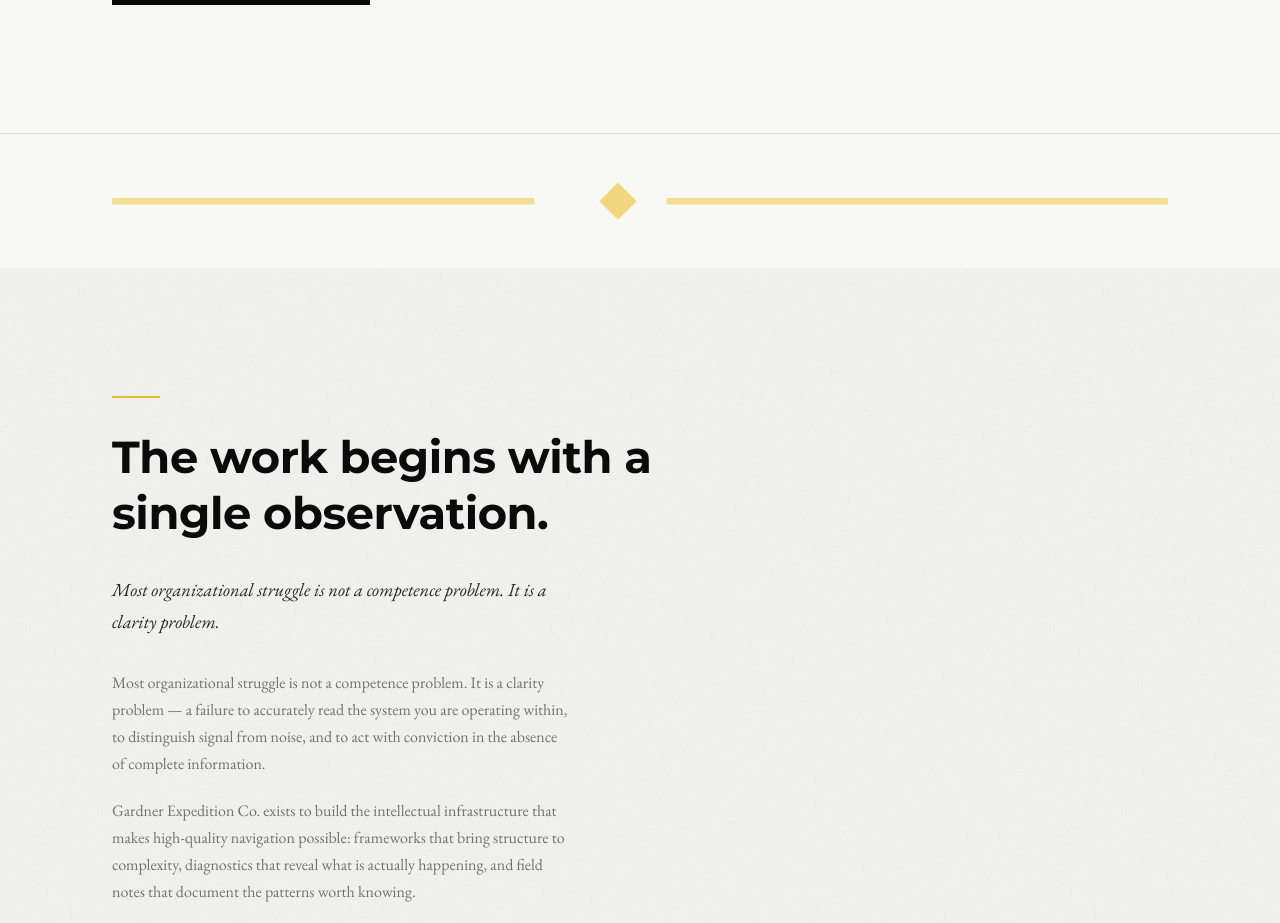
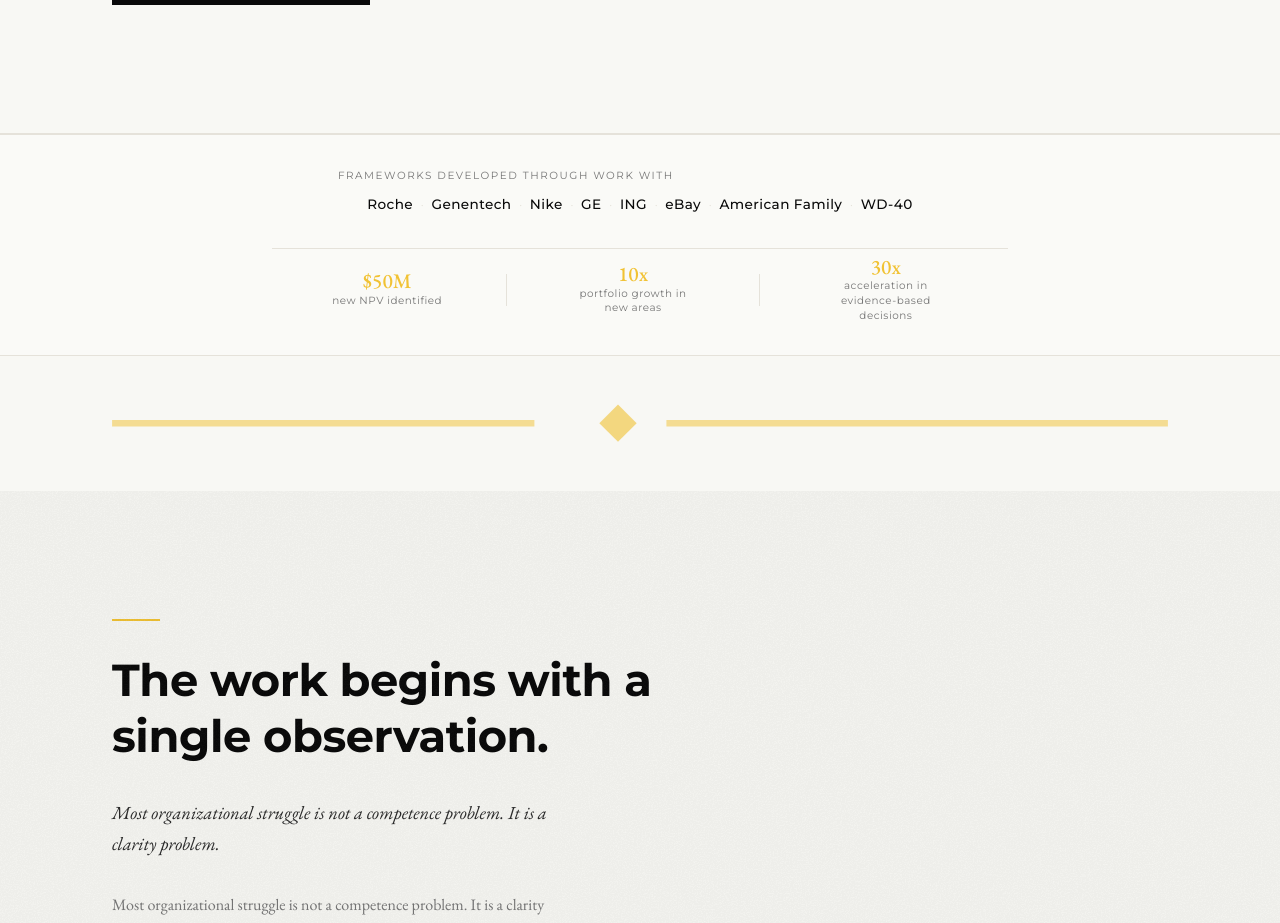
Before and after one commit to jeremiahrgardner/gardner-expedition-co, a Next.js app: page / in a window 1280 px wide. Shown: the part 800-1723 px from the top of the page. Built offline with nearby package versions, Linux system fonts and the light colour scheme.

Commit message:
Ecosystem evolution P4-GEC: trust strip + quantified outcomes on homepage hero

```diff
--- a/src/app/globals.css
+++ b/src/app/globals.css
@@ -620,6 +620,93 @@ html, body {
 }
 
 /* Section transitions */
+/* ─── Trust Strip Home — Authority signals before philosophy ─── */
+.trust-strip-home {
+  background: var(--paper-alt);
+  border-top: 1px solid var(--soft-gray);
+  border-bottom: 1px solid var(--soft-gray);
+  padding: var(--space-md) 0;
+}
+
+.trust-strip-home-inner {
+  max-width: 800px;
+  margin: 0 auto;
+  padding: 0 var(--space-md);
+  text-align: center;
+}
+
+.trust-strip-home-label {
+  font-family: var(--font-sans);
+  font-size: 0.65rem;
+  letter-spacing: 0.15em;
+  text-transform: uppercase;
+  color: var(--ink-subtle);
+  margin-bottom: var(--space-xs);
+}
+
+.trust-strip-home-logos {
+  display: flex;
+  flex-wrap: wrap;
+  justify-content: center;
+  align-items: center;
+  gap: var(--space-xs);
+  margin-bottom: var(--space-md);
+}
+
+.trust-strip-org {
+  font-family: var(--font-sans);
+  font-size: 0.85rem;
+  font-weight: 500;
+  color: var(--ink);
+  letter-spacing: 0.03em;
+}
+
+.trust-strip-dot {
+  color: var(--soft-gray);
+  font-size: 0.75rem;
+}
+
+.trust-strip-outcomes {
+  display: flex;
+  justify-content: center;
+  align-items: center;
+  gap: var(--space-lg);
+  padding-top: var(--space-xs);
+  border-top: 1px solid var(--soft-gray);
+}
+
+.trust-outcome {
+  display: flex;
+  flex-direction: column;
+  align-items: center;
+  gap: 2px;
+}
+
+.trust-outcome-num {
+  font-family: var(--font-serif);
+  font-size: 1.3rem;
+  font-weight: 500;
+  color: var(--goldline);
+  line-height: 1;
+}
+
+.trust-outcome-label {
+  font-family: var(--font-sans);
+  font-size: 0.65rem;
+  color: var(--ink-subtle);
+  letter-spacing: 0.05em;
+  text-align: center;
+  max-width: 18ch;
+  line-height: 1.4;
+}
+
+.trust-strip-divider {
+  display: block;
+  width: 1px;
+  height: 32px;
+  background: var(--soft-gray);
+}
+
 .section-transition {
   padding: 0;
 }
--- a/src/app/page.tsx
+++ b/src/app/page.tsx
@@ -118,6 +118,46 @@ export default function HomePage() {
               <Link href="/frameworks" className="btn-primary">
                 Explore the Frameworks
               </Link>
+            </div>
+          </div>
+        </section>
+
+        {/* ─── TRUST STRIP — Authority signals before philosophy ─── */}
+        <section className="trust-strip-home">
+          <div className="trust-strip-home-inner">
+            <p className="trust-strip-home-label">Frameworks developed through work with</p>
+            <div className="trust-strip-home-logos">
+              <span className="trust-strip-org">Roche</span>
+              <span className="trust-strip-dot">·</span>
+              <span className="trust-strip-org">Genentech</span>
+              <span className="trust-strip-dot">·</span>
+              <span className="trust-strip-org">Nike</span>
+              <span className="trust-strip-dot">·</span>
+              <span className="trust-strip-org">GE</span>
+              <span className="trust-strip-dot">·</span>
+              <span className="trust-strip-org">ING</span>
+              <span className="trust-strip-dot">·</span>
+              <span className="trust-strip-org">eBay</span>
+              <span className="trust-strip-dot">·</span>
+              <span className="trust-strip-org">American Family</span>
+              <span className="trust-strip-dot">·</span>
+              <span className="trust-strip-org">WD-40</span>
+            </div>
+            <div className="trust-strip-outcomes">
+              <div className="trust-outcome">
+                <span className="trust-outcome-num">$50M</span>
+                <span className="trust-outcome-label">new NPV identified</span>
+              </div>
+              <span className="trust-strip-divider"></span>
+              <div className="trust-outcome">
+                <span className="trust-outcome-num">10x</span>
+                <span className="trust-outcome-label">portfolio growth in new areas</span>
+              </div>
+              <span className="trust-strip-divider"></span>
+              <div className="trust-outcome">
+                <span className="trust-outcome-num">30x</span>
+                <span className="trust-outcome-label">acceleration in evidence-based decisions</span>
+              </div>
             </div>
           </div>
         </section>
```
